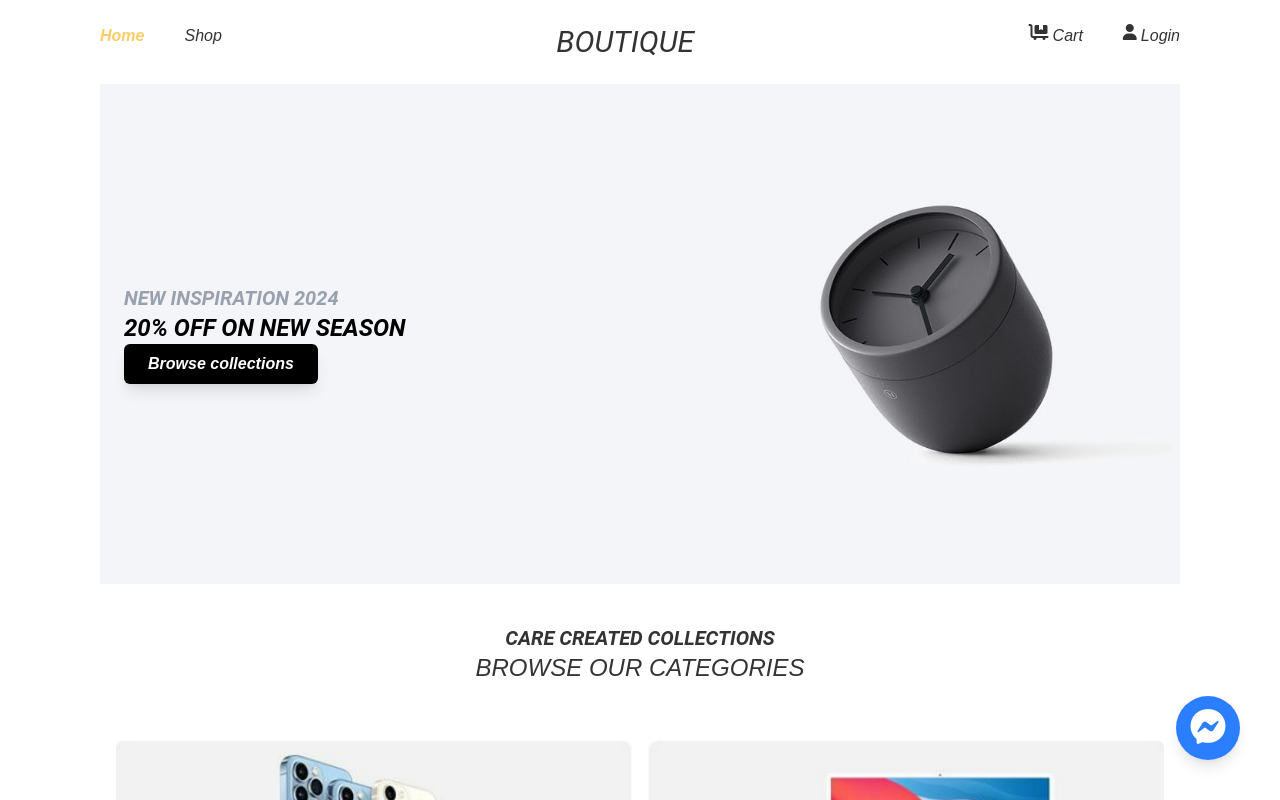
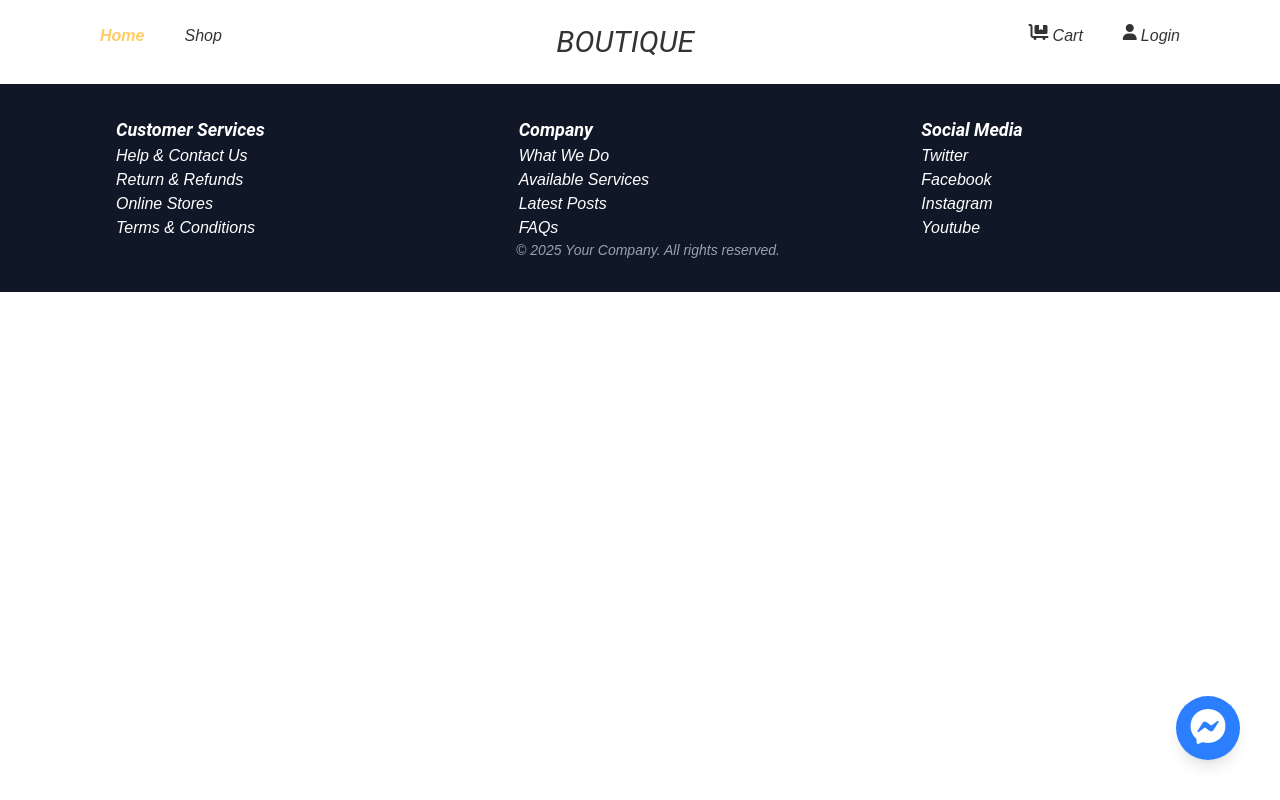
Before and after one commit to NguyenPhat2412/ShopIphoneByReactJs, a React (Vite) app: page / in a window 1280 px wide. Shown: the top 800 px of the page. Built offline with nearby package versions, Linux system fonts and the light colour scheme; no server answers.

Commit message:
fix home

```diff
--- a/src/App.jsx
+++ b/src/App.jsx
@@ -25,7 +25,7 @@
       <Header />
       <BrowserRouter>
         <Routes>
-          <Route path="/" element={<HomePage />} />
+          <Route path="/ShopIphoneByReactJs/" element={<HomePage />} />
           <Route path="/shop" element={<ShopPage />} />
           <Route path="/detail/:id" element={<DetailPage />} />
           <Route path="/cart" element={<CartPage />} />
```
Also changed, not shown: 2 other files (tests, documents, lock files or other folders).
